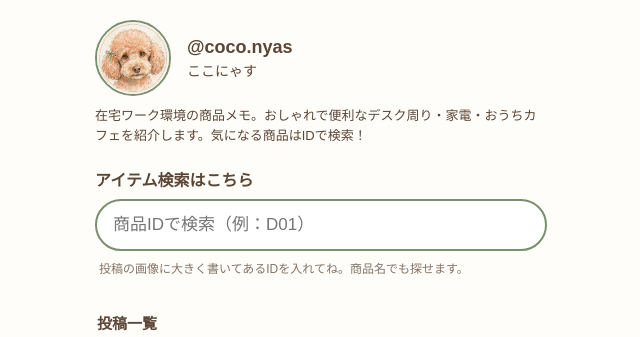
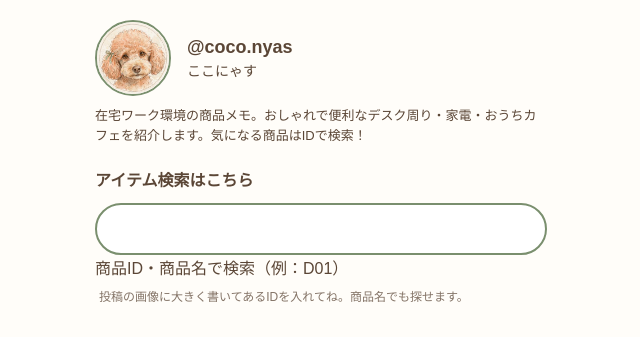
Before and after one commit to parumenn/motion-manifests, a plain HTML site: page link/app/index.html in a window 1280 px wide. Shown: the top 337 px of the page, without its empty margins (319-959 px from the left). Drawn offline with Linux system fonts and the light colour scheme; grey boxes are pictures that could not be loaded.

Commit message:
link site: floating label search input (bencho-style)

```diff
--- a/link/app/index.html
+++ b/link/app/index.html
@@ -69,8 +69,11 @@ function homeView() {
     </header>
     <div class="pbio">${prof.bio}</div>
     <div class="search">
-      <div style="font-weight:700;font-size:16px;margin-bottom:8px;">アイテム検索はこちら</div>
-      <input id="q" type="text" inputmode="search" placeholder="商品IDで検索（例：D01）" autocomplete="off">
+      <div style="font-weight:700;font-size:16px;margin-bottom:12px;">アイテム検索はこちら</div>
+      <div class="field">
+        <input id="q" type="text" inputmode="search" placeholder=" " autocomplete="off">
+        <label for="q">商品ID・商品名で検索（例：D01）</label>
+      </div>
       <div class="hint">投稿の画像に大きく書いてあるIDを入れてね。商品名でも探せます。</div>
     </div>
     <div class="results" id="results"></div>
```
